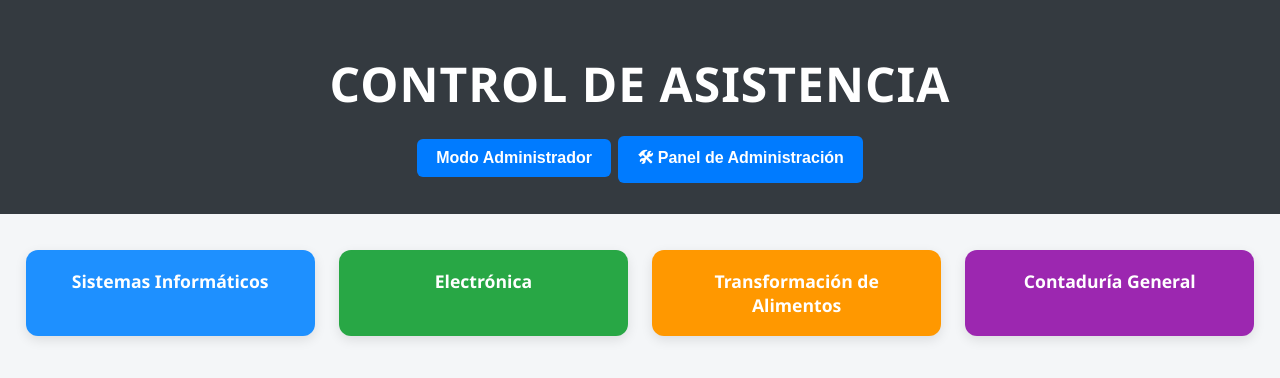
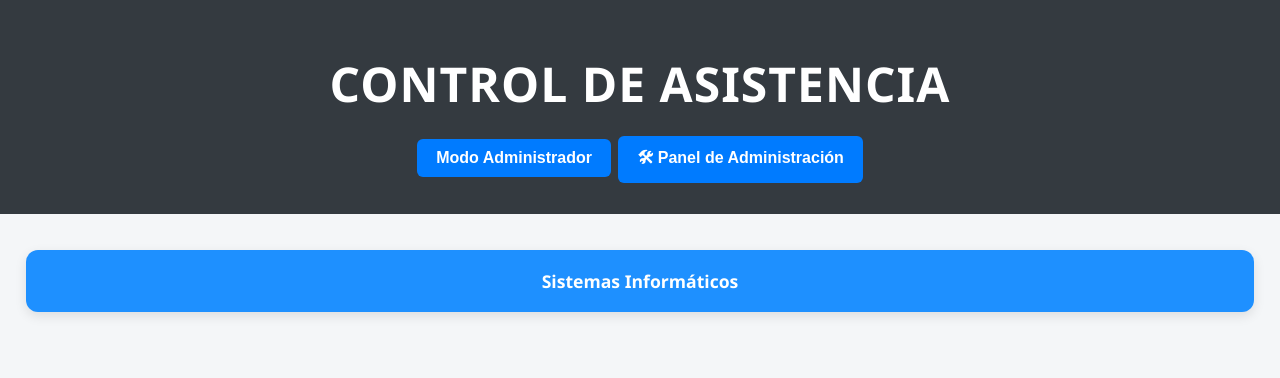
Before and after one commit to orlando-creative/Control-de-Asistencia, a plain HTML site: page index.html in a window 1280 px wide. Drawn offline with Linux system fonts and the light colour scheme.

Commit message:
una sola carrera

```diff
--- a/css/estilo.css
+++ b/css/estilo.css
@@ -10,12 +10,6 @@
     /* Definimos variables CSS para colores y sombra que se reutilizan en todo el documento */
     --color-sistemas: #1e90ff;
     /* Azul para la carrera de Sistemas Informáticos */
-    --color-electronica: #28a745;
-    /* Verde para Electrónica */
-    --color-alimentos: #ff9800;
-    /* Naranja para Transformación de Alimentos */
-    --color-contaduria: #9c27b0;
-    /* Púrpura para Contaduría General */
     --color-fondo: #f4f6f8;
     /* Fondo general de la página */
     --color-encabezado: #343a40;
--- a/index.html
+++ b/index.html
@@ -48,18 +48,6 @@
             <!-- class="tarjeta sistemas": combinación de clases, una general (tarjeta) y una específica (sistemas).
              onclick="mostrarAnios('Sistemas Informáticos')": ejecuta una función JavaScript pasando el nombre de la carrera como argumento -->
 
-            <div class="tarjeta electronica" onclick="mostrarAnios('Electrónica')">
-                Electrónica
-            </div>
-            <!-- Similar al anterior, pero con otra carrera y clase específica -->
-
-            <div class="tarjeta alimentos" onclick="mostrarAnios('Transformación de Alimentos')">
-                Transformación de Alimentos
-            </div>
-
-            <div class="tarjeta contaduria" onclick="mostrarAnios('Contaduría General')">
-                Contaduría General
-            </div>
 
             <!-- Estas tarjetas permiten al usuario seleccionar una carrera, lo que probablemente mostrará los años o niveles -->
         </div>
--- a/js/js.js
+++ b/js/js.js
@@ -58,9 +58,6 @@ function mostrarPanelAdministrador() {
         <label>Carrera:
             <select id="adminCarrera">
                 <option>Sistemas Informáticos</option>
-                <option>Electrónica</option>
-                <option>Transformación de Alimentos</option>
-                <option>Contaduría General</option>
             </select>
         </label>
         <br><br>
```
